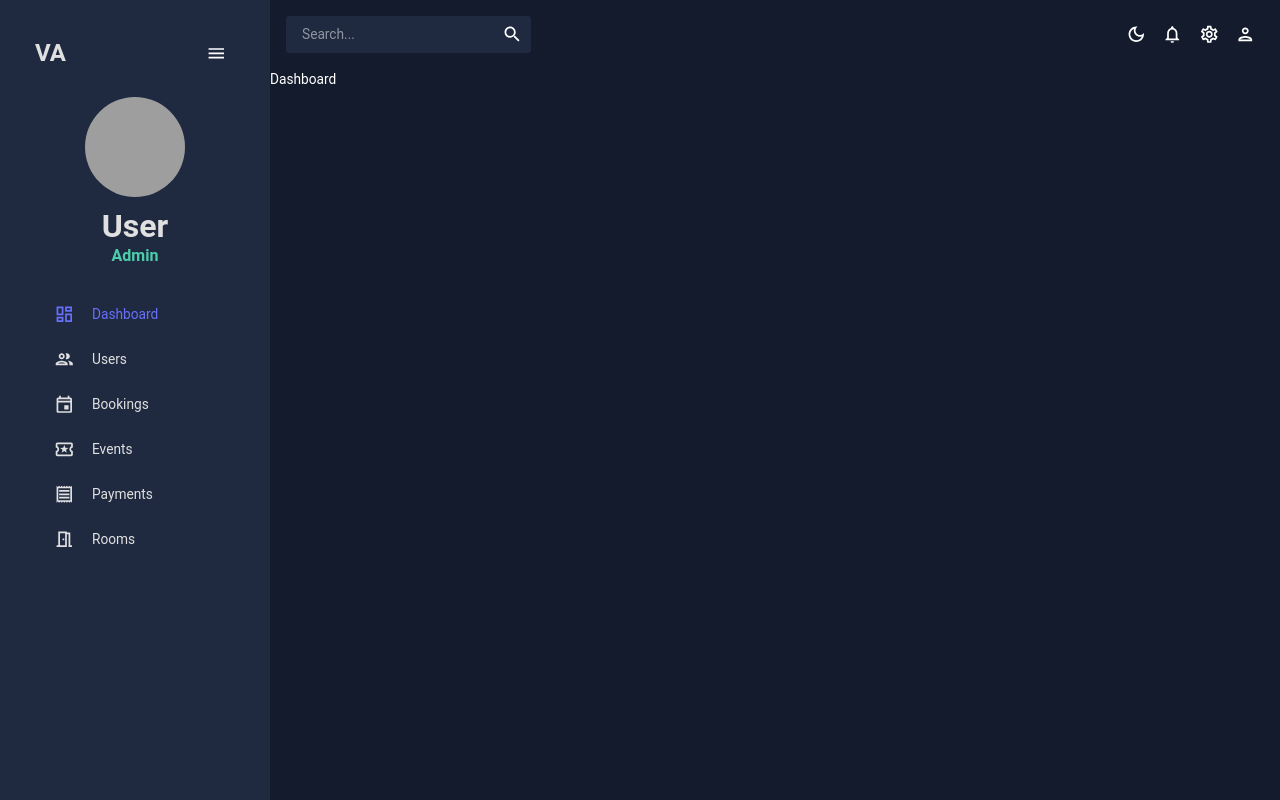
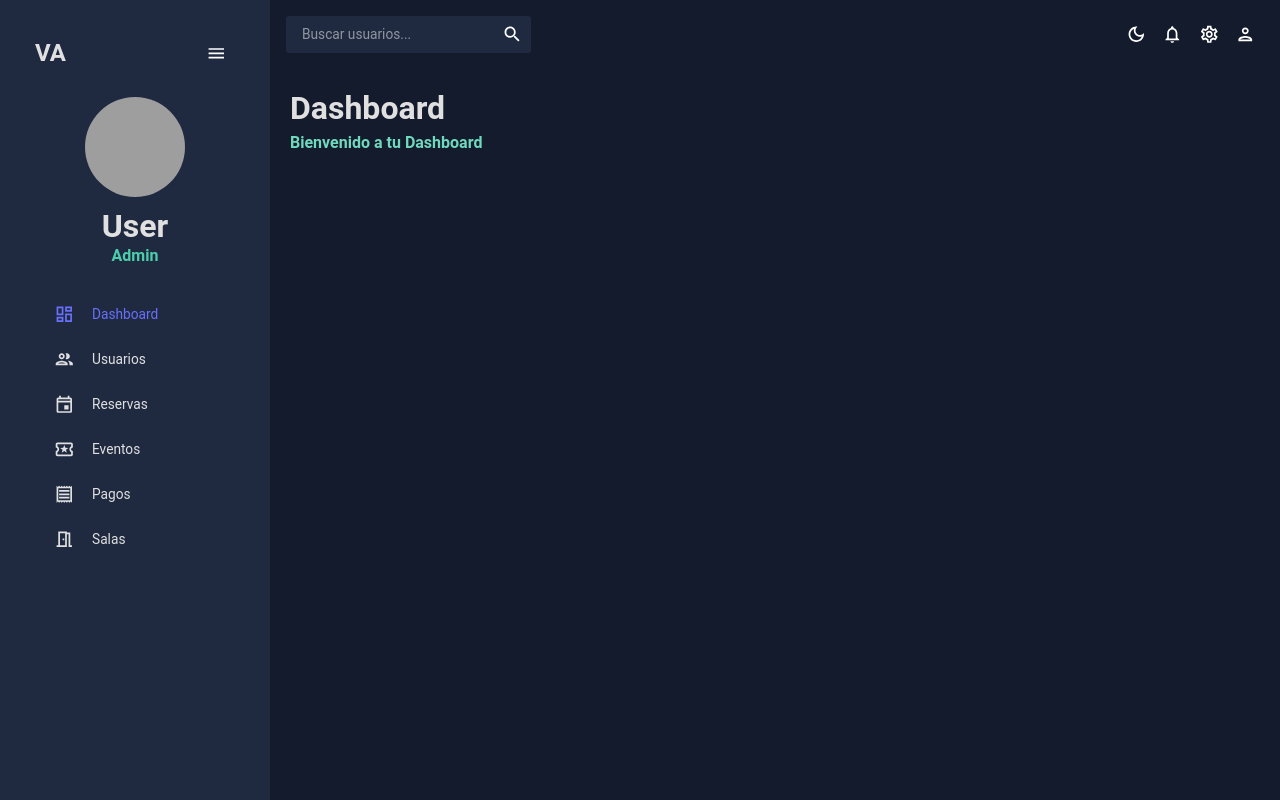
Before and after one commit to Isla-Hub/vocaliacademyapp_frontend, a React (Create React App) app: page / in a window 1280 px wide. Built offline with nearby package versions, Linux system fonts and the light colour scheme; grey boxes are pictures that could not be loaded.

Commit message:
Header finished

```diff
--- /dev/null
+++ b/src/components/Header.jsx
@@ -0,0 +1,24 @@
+import { Typography, Box, useTheme } from "@mui/material";
+import { tokens } from "../theme";
+
+const Header = ({ title, subtitle }) => {
+  const theme = useTheme();
+  const colors = tokens(theme.palette.mode);
+  return (
+    <Box mb="30px">
+      <Typography
+        variant="h2"
+        color={colors.grey[100]}
+        fontWeight="bold"
+        sx={{ m: "0 0 5px 0" }}
+      >
+        {title}
+      </Typography>
+      <Typography variant="h5" color={colors.greenAccent[400]}>
+        {subtitle}
+      </Typography>
+    </Box>
+  );
+};
+
+export default Header;
--- a/src/views/UI/Sidebar.jsx
+++ b/src/views/UI/Sidebar.jsx
@@ -118,35 +118,35 @@
               setSelected={setSelected}
             />
             <Item
-              title={"Users"}
+              title={"Usuarios"}
               to="/users"
               icon={<PeopleOutlinedIcon />}
               selected={selected}
               setSelected={setSelected}
             />
             <Item
-              title={"Bookings"}
+              title={"Reservas"}
               to="/bookings"
               icon={<EventOutlinedIcon />}
               selected={selected}
               setSelected={setSelected}
             />
             <Item
-              title={"Events"}
+              title={"Eventos"}
               to="/events"
               icon={<LocalActivityOutlinedIcon />}
               selected={selected}
               setSelected={setSelected}
             />
             <Item
-              title={"Payments"}
+              title={"Pagos"}
               to="/payments"
               icon={<ReceiptOutlinedIcon />}
               selected={selected}
               setSelected={setSelected}
             />
             <Item
-              title={"Rooms"}
+              title={"Salas"}
               to="/rooms"
               icon={<MeetingRoomOutlinedIcon />}
               selected={selected}
--- a/src/views/UI/Topbar.jsx
+++ b/src/views/UI/Topbar.jsx
@@ -22,7 +22,7 @@
         backgroundColor={colors.primary[400]}
         borderRadius={"3px"}
       >
-        <InputBase sx={{ ml: 2, flex: 1 }} placeholder="Search..." />
+        <InputBase sx={{ ml: 2, flex: 1 }} placeholder="Buscar usuarios..." />
         <IconButton type="button" sx={{ p: 1 }}>
           <SearchIcon />
         </IconButton>
--- a/src/views/dashboard/index.jsx
+++ b/src/views/dashboard/index.jsx
@@ -1,5 +1,19 @@
+import { Box } from "@mui/material";
+import Header from "../../components/Header";
+import React from "react";
+
 const Dashboard = () => {
-  return <div>Dashboard</div>;
+  return (
+    <Box m="20px">
+      <Box
+        display={"flex"}
+        justifyContent={"space-between"}
+        alignItems={"center"}
+      >
+        <Header title="Dashboard" subtitle="Bienvenido a tu Dashboard" />
+      </Box>
+    </Box>
+  );
 };
 
 export default Dashboard;
```
